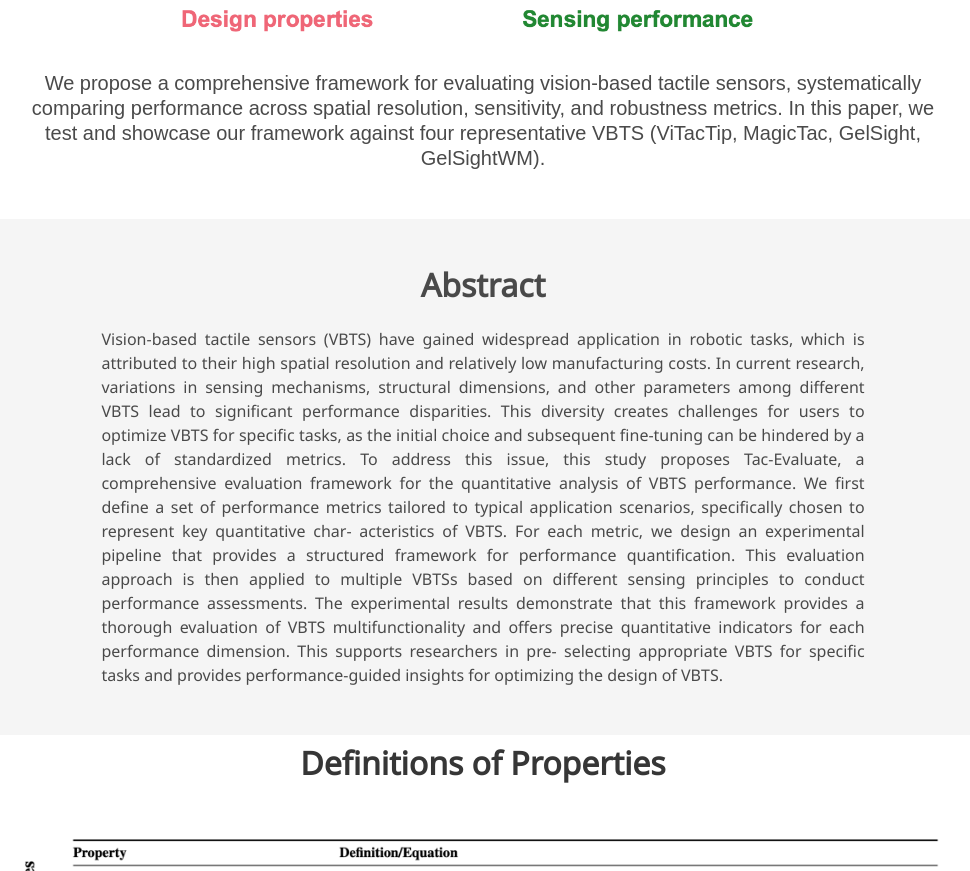
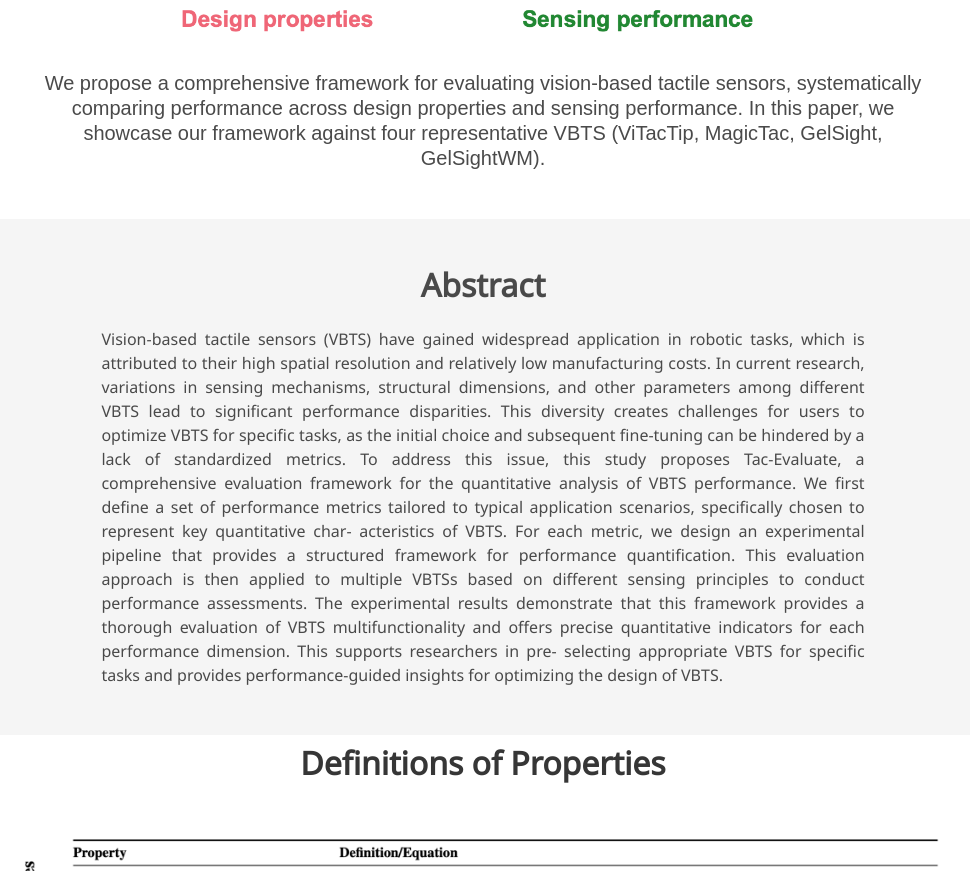
Before and after one commit to stevenoh2003/TacEva, a plain HTML site: page index.html in a window 1280 px wide. Shown: the part 897-1768 px from the top of the page, without its empty margins (157-1127 px from the left). Drawn offline with nearby package versions, Linux system fonts and the light colour scheme; some icons are missing; a web font is replaced by a local one.

Commit message:
fixed caption for hero

```diff
--- a/index.html
+++ b/index.html
@@ -129,8 +129,7 @@
     <div class="hero-body">
       <img style="width: 80%; display: block; margin: 0 auto; padding-bottom: 30px;" src="static/images/system_pipeline.png" alt="Research framework diagram">
       <h2 class="subtitle has-text-centered">
-        We propose a comprehensive framework for evaluating vision-based tactile sensors, systematically comparing performance across spatial resolution, sensitivity, and robustness metrics. In this paper, we test and showcase our framework against four representative VBTS (ViTacTip, MagicTac, GelSight, GelSightWM).
-      </h2>
+        We propose a comprehensive framework for evaluating vision-based tactile sensors, systematically comparing performance across design properties and sensing performance. In this paper, we showcase our framework against four representative VBTS (ViTacTip, MagicTac, GelSight, GelSightWM).      </h2>
     </div>
   </div>
 </section>
```
